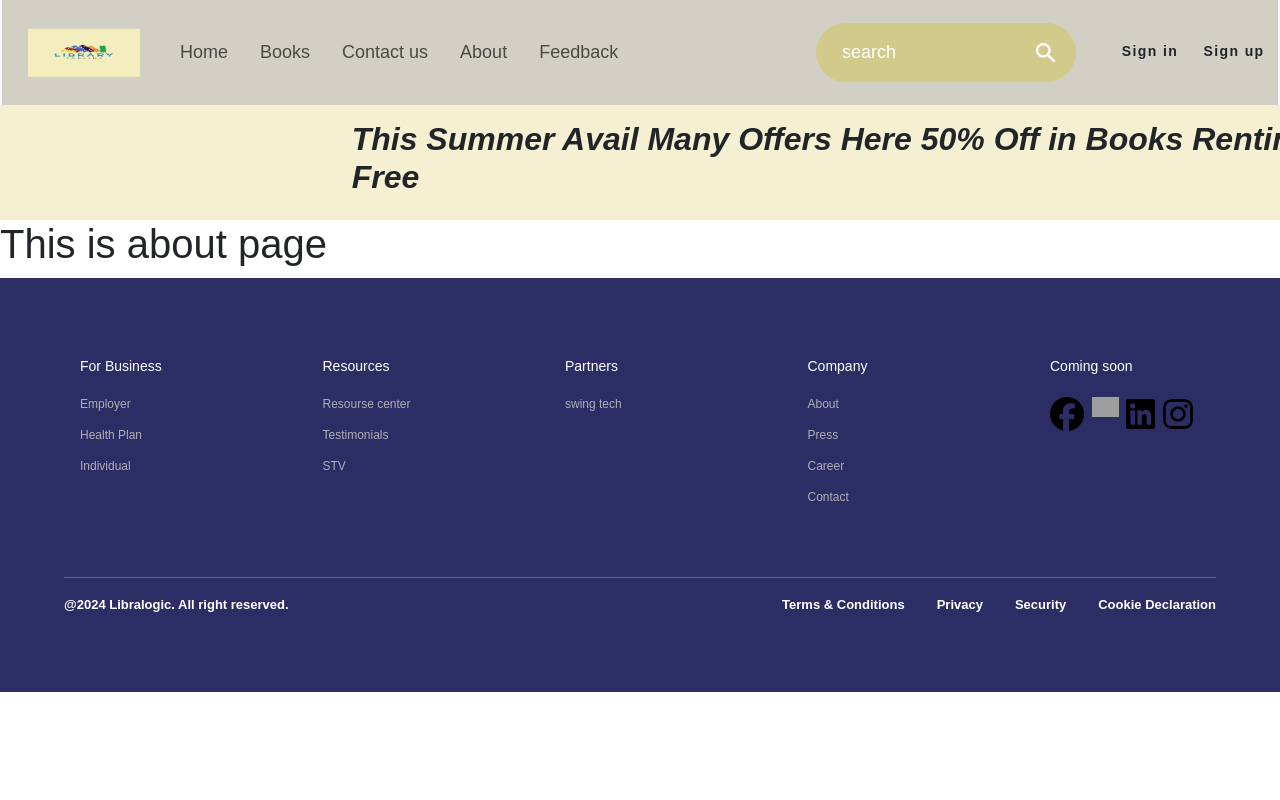
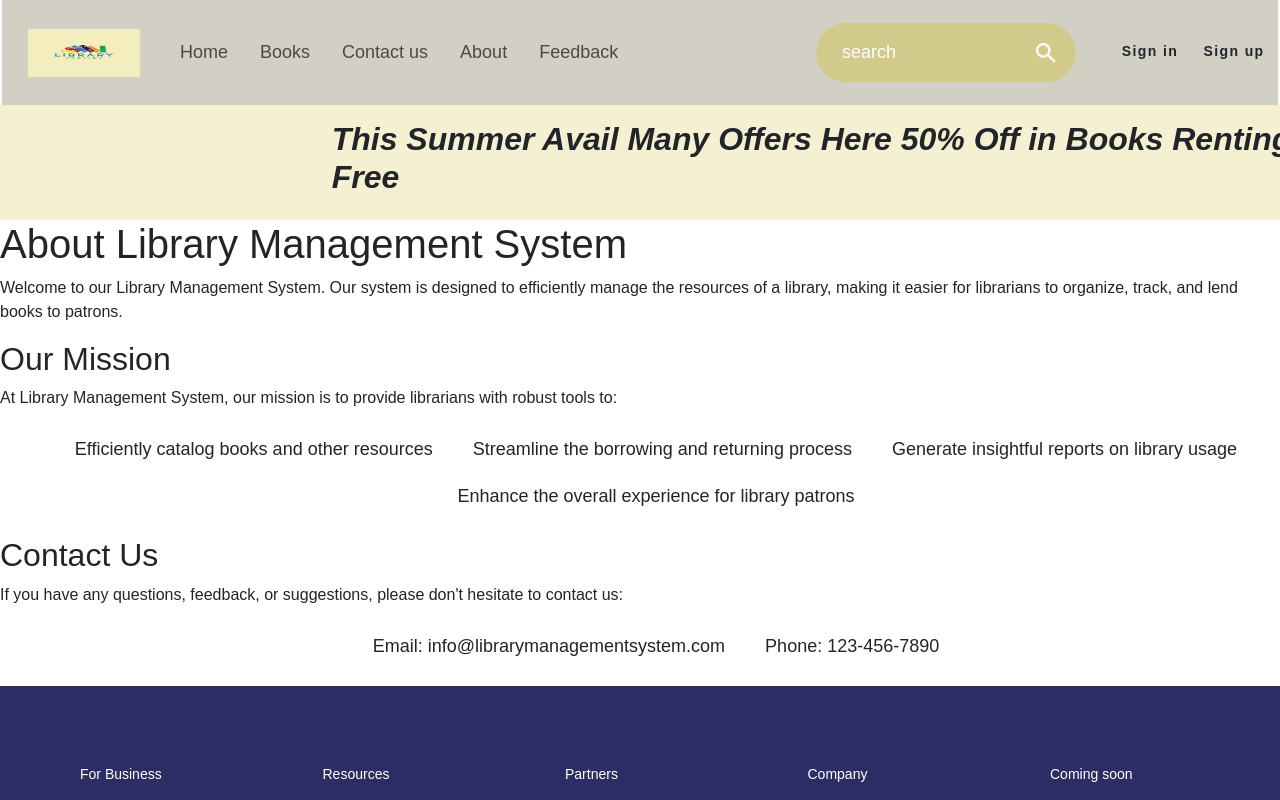
Before and after one commit to tushargandhi77/Library_Management_System, a React (Vite) app in the folder Frontend/: page /about in a window 1280 px wide. Shown: the top 800 px of the page. Built offline with nearby package versions, Linux system fonts and the light colour scheme; grey boxes are pictures that could not be loaded.

Commit message:
about-started

```diff
--- a/Frontend/src/pages/About.jsx
+++ b/Frontend/src/pages/About.jsx
@@ -1,9 +1,26 @@
-import React from 'react'
+import React from 'react';
 
-export default function About() {
+const About = () => {
   return (
     <div>
-      <h1>This is about page</h1>
+      <h1>About Library Management System</h1>
+      <p>Welcome to our Library Management System. Our system is designed to efficiently manage the resources of a library, making it easier for librarians to organize, track, and lend books to patrons.</p>
+      <h2>Our Mission</h2>
+      <p>At Library Management System, our mission is to provide librarians with robust tools to:</p>
+      <ul>
+        <li>Efficiently catalog books and other resources</li>
+        <li>Streamline the borrowing and returning process</li>
+        <li>Generate insightful reports on library usage</li>
+        <li>Enhance the overall experience for library patrons</li>
+      </ul>
+      <h2>Contact Us</h2>
+      <p>If you have any questions, feedback, or suggestions, please don't hesitate to contact us:</p>
+      <ul>
+        <li>Email: info@librarymanagementsystem.com</li>
+        <li>Phone: 123-456-7890</li>
+      </ul>
     </div>
-  )
-}
+  );
+};
+
+export default About;
```
